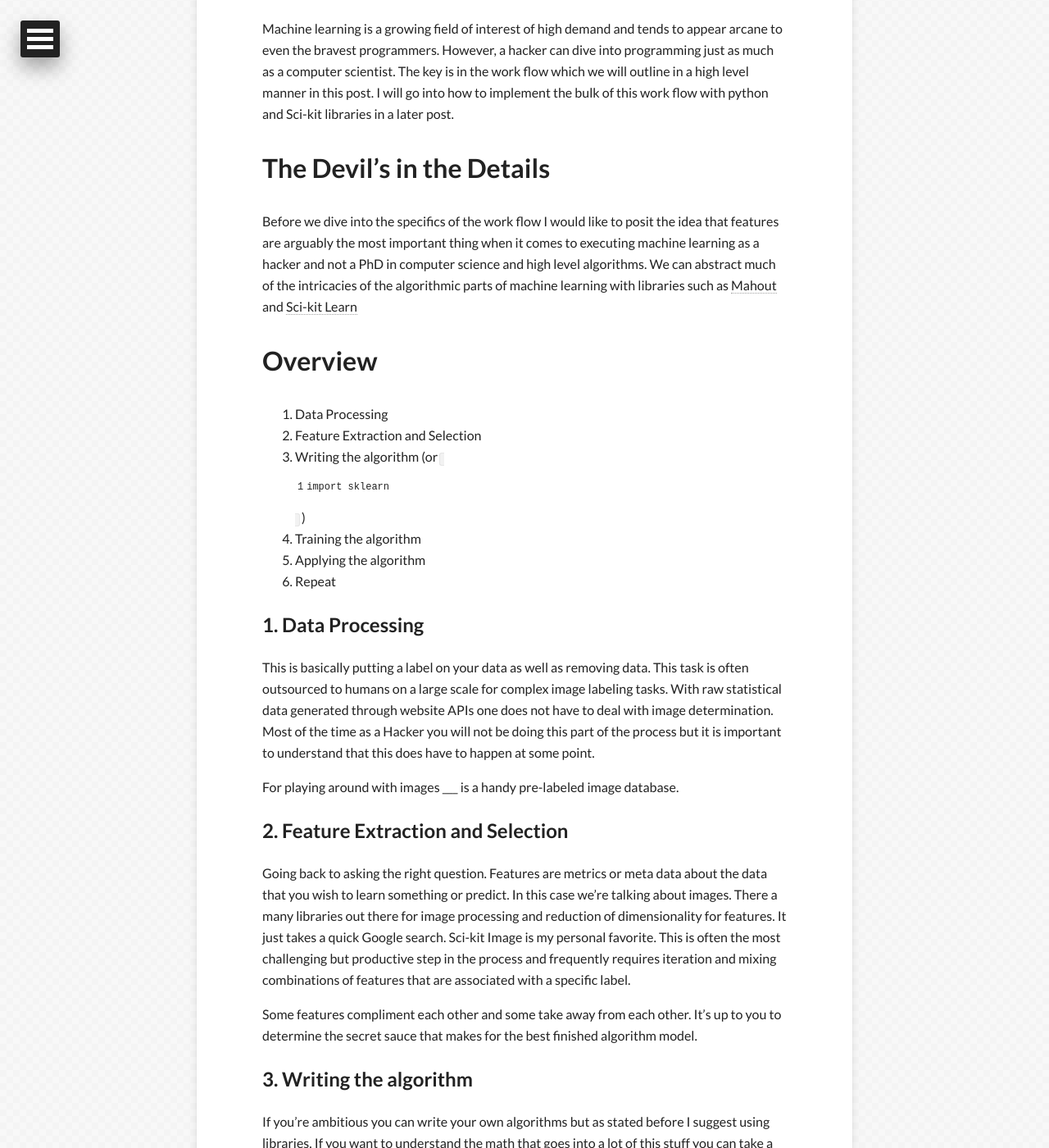
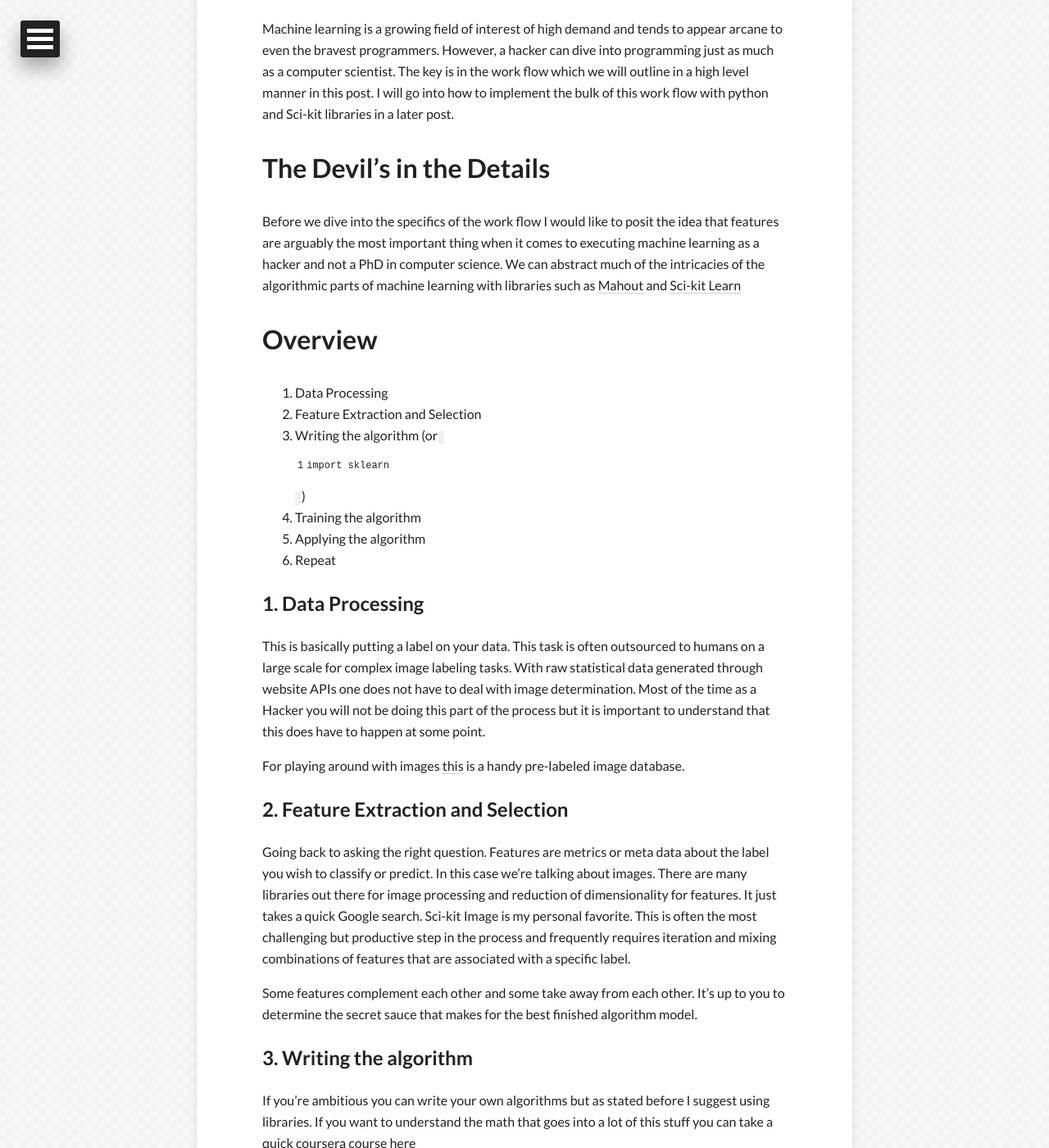
Before and after one commit to Eduardo-Cabrera/HarleyKwyn.github.io, a Jekyll site: the page built from _posts/2014-02-27-machine-learning-work-flow.md, in a window 1280 px wide and 1400 px high, scrolled down 623 px. Shown: the whole window at 82% size. Built offline with Jekyll 4.4.1, drawn with Linux system fonts in a browser that asks for light colours; nearby versions of some CDN libraries; Markdown is read by kramdown in place of the engine named in the settings; comment, search, counter and statistics services are not loaded; some of the changed text lies outside the part shown.

Commit message:
fixed some typos and made clearer

```diff
--- a/_posts/2014-02-27-machine-learning-work-flow.md
+++ b/_posts/2014-02-27-machine-learning-work-flow.md
@@ -16,7 +16,7 @@
 
 #The Devil's in the Details
 
-Before we dive into the specifics of the work flow I would like to posit the idea that features are arguably the most important thing when it comes to executing machine learning as a hacker and not a PhD in computer science and high level algorithms. We can abstract much of the intricacies of the algorithmic parts of machine learning with libraries such as [Mahout](https://mahout.apache.org/) and [Sci-kit Learn](http://scikit-learn.org/)
+Before we dive into the specifics of the work flow I would like to posit the idea that features are arguably the most important thing when it comes to executing machine learning as a hacker and not a PhD in computer science. We can abstract much of the intricacies of the algorithmic parts of machine learning with libraries such as [Mahout](https://mahout.apache.org/) and [Sci-kit Learn](http://scikit-learn.org/)
 
 #Overview
 
@@ -29,15 +29,15 @@
 
 ##1. Data Processing
 
-This is basically putting a label on your data as well as removing data. This task is often outsourced to humans on a large scale for complex image labeling tasks. With raw statistical data generated through website APIs one does not have to deal with image determination. Most of the time as a Hacker you will not be doing this part of the process but it is important to understand that this does have to happen at some point.
+This is basically putting a label on your data. This task is often outsourced to humans on a large scale for complex image labeling tasks. With raw statistical data generated through website APIs one does not have to deal with image determination. Most of the time as a Hacker you will not be doing this part of the process but it is important to understand that this does have to happen at some point.
 
-For playing around with images ___ is a handy pre-labeled image database.
+For playing around with images [this](http://www.cs.cmu.edu/~cil/v-images.html) is a handy pre-labeled image database.
 
 ##2. Feature Extraction and Selection
 
-Going back to asking the right question. Features are metrics or meta data about the data that you wish to learn something or predict. In this case we're talking about images. There a many libraries out there for image processing and reduction of dimensionality for features. It just takes a quick Google search. Sci-kit Image is my personal favorite. This is often the most challenging but productive step in the process and frequently requires iteration and mixing combinations of features that are associated with a specific label.
+Going back to asking the right question. Features are metrics or meta data about the label you wish to classify or predict. In this case we're talking about images. There are many libraries out there for image processing and reduction of dimensionality for features. It just takes a quick Google search. Sci-kit Image is my personal favorite. This is often the most challenging but productive step in the process and frequently requires iteration and mixing combinations of features that are associated with a specific label.
 
-Some features compliment each other and some take away from each other. It's up to you to determine the secret sauce that makes for the best finished algorithm model.
+Some features complement each other and some take away from each other. It's up to you to determine the secret sauce that makes for the best finished algorithm model.
 
 ##3. Writing the algorithm
 
@@ -45,11 +45,13 @@
 
 ##4. Training the algorithm
 
-This is the easy part. Abstract the actual writing of the algorithm to Sci-kit learn and throw in your properly formatted data and you're up and running. It's just a matter of tweaking the parameters to find an optimal algorithm architecture and partitioning your data into training and testing. A 50/50 split between train and test is usually good. You can also run something called a [cross-validationn](http://en.wikipedia.org/wiki/Cross-validation_(statistics)) test on the data with your algorithm if you want to get an idea for how accurate the algorithm is over the entire data set.
+This is the easy part. Abstract the actual writing of the algorithm to Sci-kit learn and throw in your properly formatted data and you're up and running. It's just a matter of tweaking the parameters to find an optimal algorithm architecture and partitioning your data into training and testing. A 50/50 split between train and test is usually good. You can also run something called a [cross-validation](http://en.wikipedia.org/wiki/Cross-validation_(statistics)) test on the data with your algorithm if you want to get an idea for how accurate the algorithm is over the entire data set.
+
+Once the algorithm is trained it will output a function called a model which you will use to predict the label or classification you trained it on.
 
 ##5. Applying the algorithm.
 
-To apply the algorithm you must also extract features from the test data that you wish to classify or predict something about that data
+To apply the algorithm model you must also extract features from the test data set in the same way that you did for the training set. Then you can run the algorithm model on the test data to predict the labels or classification of that data.
 
 ##6. Repeat
 
```
